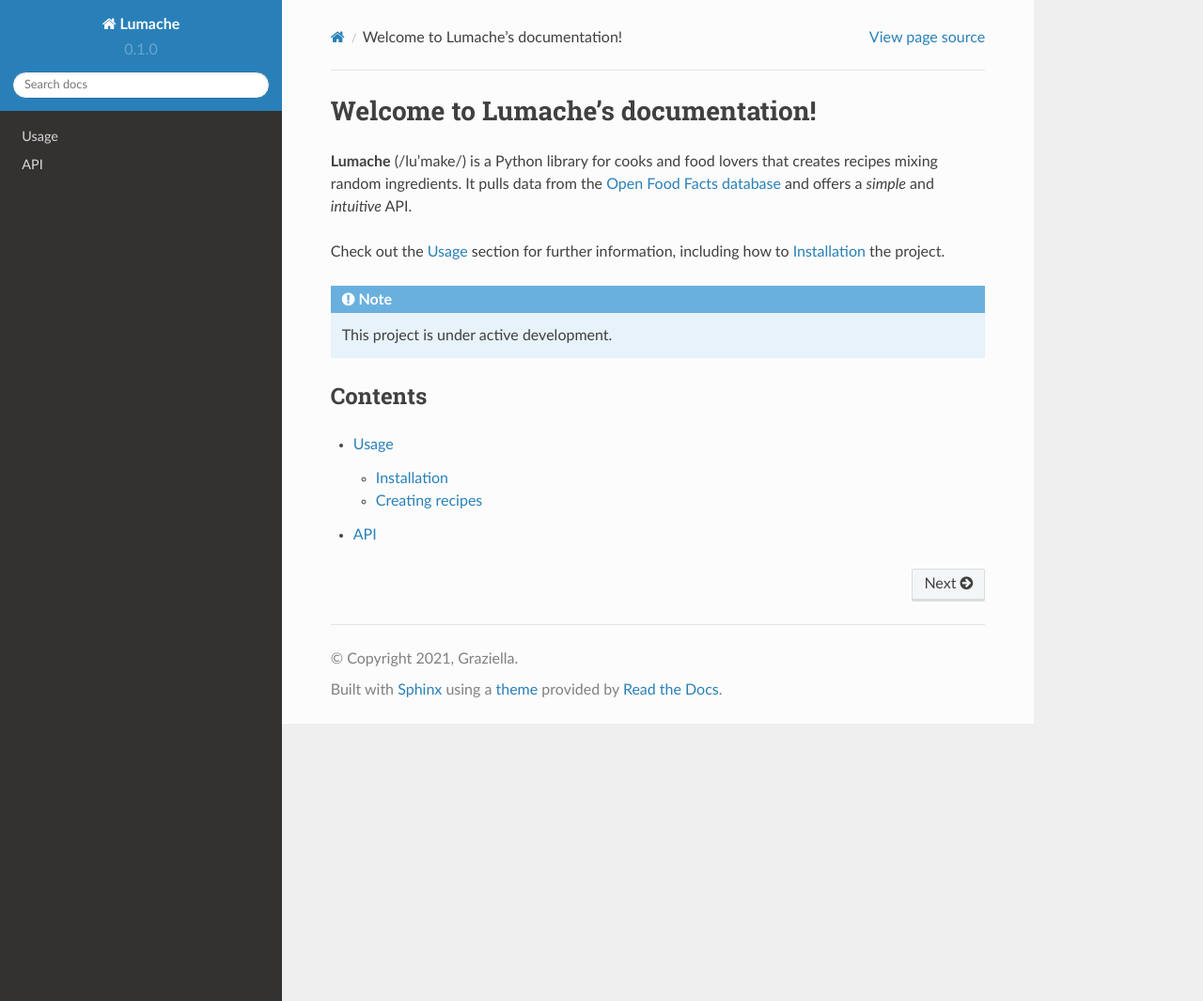
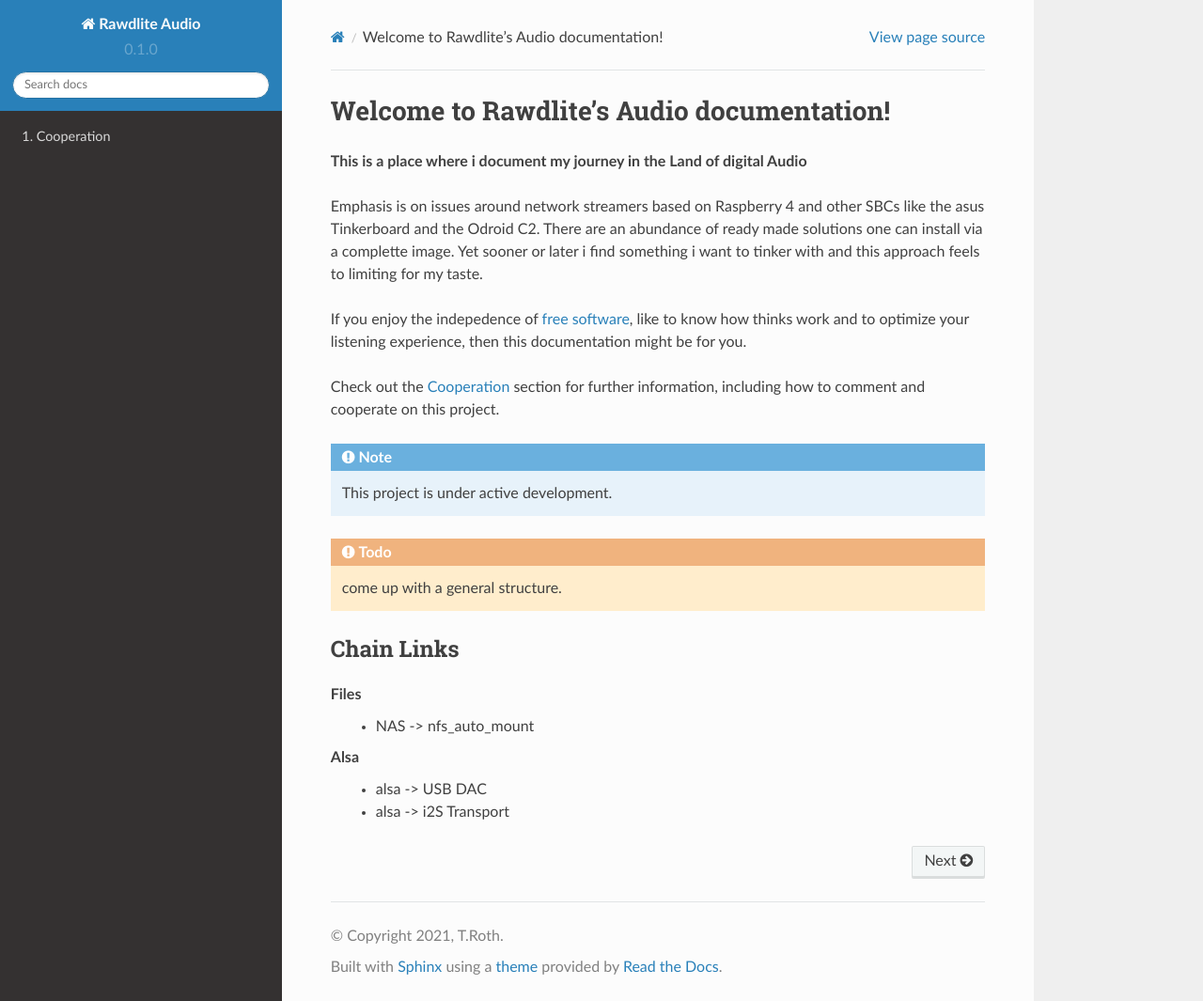
Before and after one commit to rawdlite/audio-doc, a Sphinx documentation site: the page built from docs/source/index.rst, in a window 1280 px wide and 1065 px high. Shown: the whole window at 94% size. Built offline with Sphinx 7.4.7 and the Read the Docs theme 2.0.0, drawn with Linux system fonts in a browser that asks for light colours.

```diff
--- a/docs/source/conf.py
+++ b/docs/source/conf.py
@@ -2,9 +2,9 @@
 
 # -- Project information
 
-project = 'Lumache'
-copyright = '2021, Graziella'
-author = 'Graziella'
+project = 'Rawdlite Audio'
+copyright = '2021, T.Roth'
+author = 'tom roth'
 
 release = '0.1'
 version = '0.1.0'
@@ -18,6 +18,7 @@ extensions = [
     'sphinx.ext.autosummary',
     'sphinx.ext.intersphinx',
 ]
+
 
 intersphinx_mapping = {
     'python': ('https://docs.python.org/3/', None),
@@ -33,3 +34,6 @@ html_theme = 'sphinx_rtd_theme'
 
 # -- Options for EPUB output
 epub_show_urls = 'footnote'
+
+extensions.append('sphinx.ext.todo')
+todo_include_todos=True
--- a/docs/source/index.rst
+++ b/docs/source/index.rst
@@ -1,22 +1,41 @@
-Welcome to Lumache's documentation!
-===================================
+Welcome to Rawdlite's Audio documentation!
+==========================================
 
-**Lumache** (/lu'make/) is a Python library for cooks and food lovers
-that creates recipes mixing random ingredients.
-It pulls data from the `Open Food Facts database <https://world.openfoodfacts.org/>`_
-and offers a *simple* and *intuitive* API.
+**This is a place where i document my journey in the Land of digital Audio**
 
-Check out the :doc:`usage` section for further information, including
-how to :ref:`installation` the project.
+Emphasis is on issues around network streamers based on Raspberry 4 and other SBCs like the asus Tinkerboard and the Odroid C2.
+There are an abundance of ready made solutions one can install via a complette image. Yet sooner or later i find something i want to tinker with and this approach feels to limiting for my taste.
+
+If you enjoy the indepedence of `free software <https://www.fsf.org/>`_, like to know how thinks work and to optimize your listening experience, then this documentation might be for you.
+
+Check out the :doc:`cooperation` section for further information, including
+how to comment and cooperate on this project.
 
 .. note::
 
    This project is under active development.
 
-Contents
---------
+.. todo::
+
+    come up with a general structure.
+
+
+
+Chain Links
+-----------
+Files
+    * NAS -> :ref:`nfs_auto_mount`
+Alsa
+    * alsa -> USB DAC
+    * alsa -> i2S Transport
+
 
 .. toctree::
+    :maxdepth: 2
+    :numbered:
+    :titlesonly:
+    :glob:
+    :hidden:
 
-   usage
-   api
+    nfs.rst
+    cooperation.rst
--- /dev/null
+++ b/docs/source/nfs.rst
@@ -0,0 +1,6 @@
+.. _nfs_auto_mount:
+
+For accessing local audiofiles i prefer nfs, that has a smaller footprint as SMB (aka sambas) or afp.
+Inside a a local network with NAT authentication is no requirement.
+Also nfs shares can be automatically mounted when the path is visited.
+:documentation
--- a/pyproject.toml
+++ b/pyproject.toml
@@ -3,6 +3,6 @@ requires = ["flit_core >=3.2,<4"]
 build-backend = "flit_core.buildapi"
 
 [project]
-name = "lumache"
-authors = [{name = "Graziella", email = "graziella@lumache"}]
+name = "rawdlite-audio-doc"
+authors = [{name = "Tom Roth", email = "rawdlite@gmail.com"}]
 dynamic = ["version", "description"]
```
Also changed, not shown: docs/source/cooperation.rst (added, +11 -0 lines), docs/source/usage.rst (deleted, +0 -33 lines), lumache.py (deleted, +0 -23 lines).
